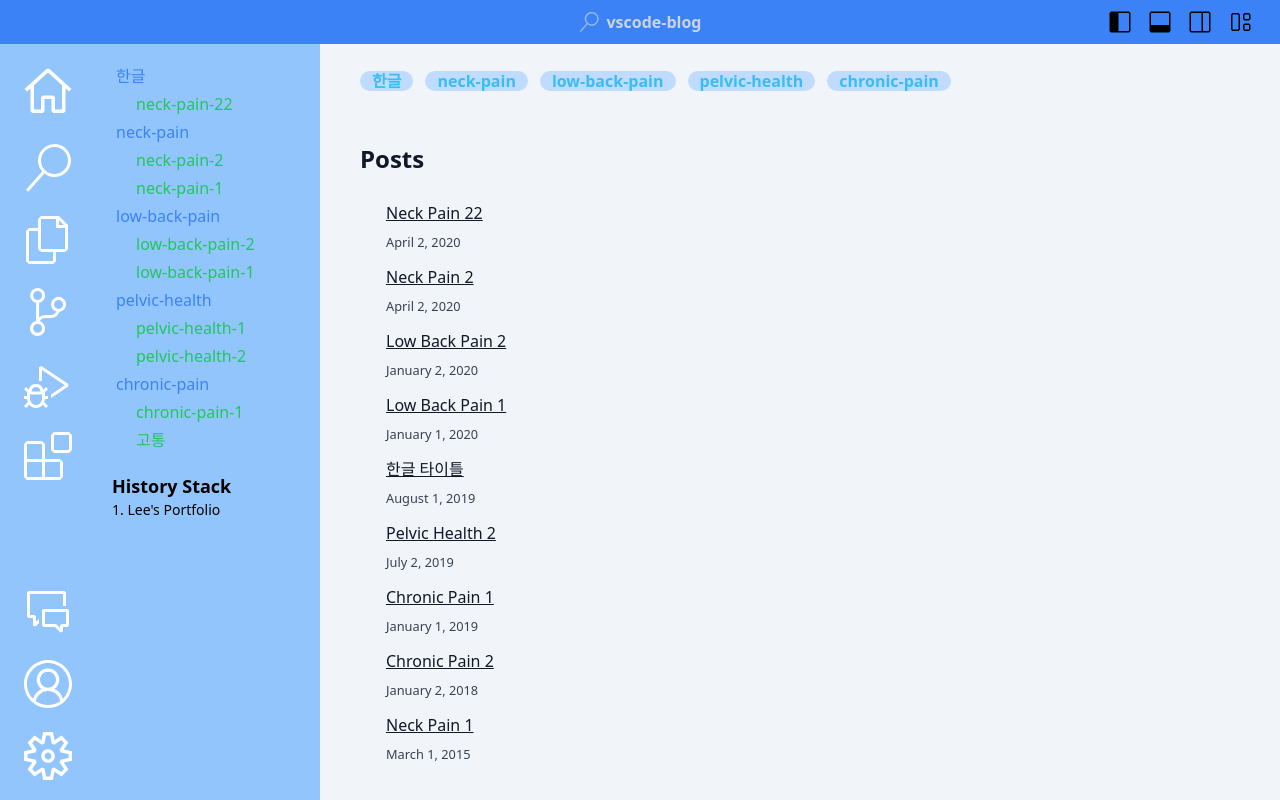
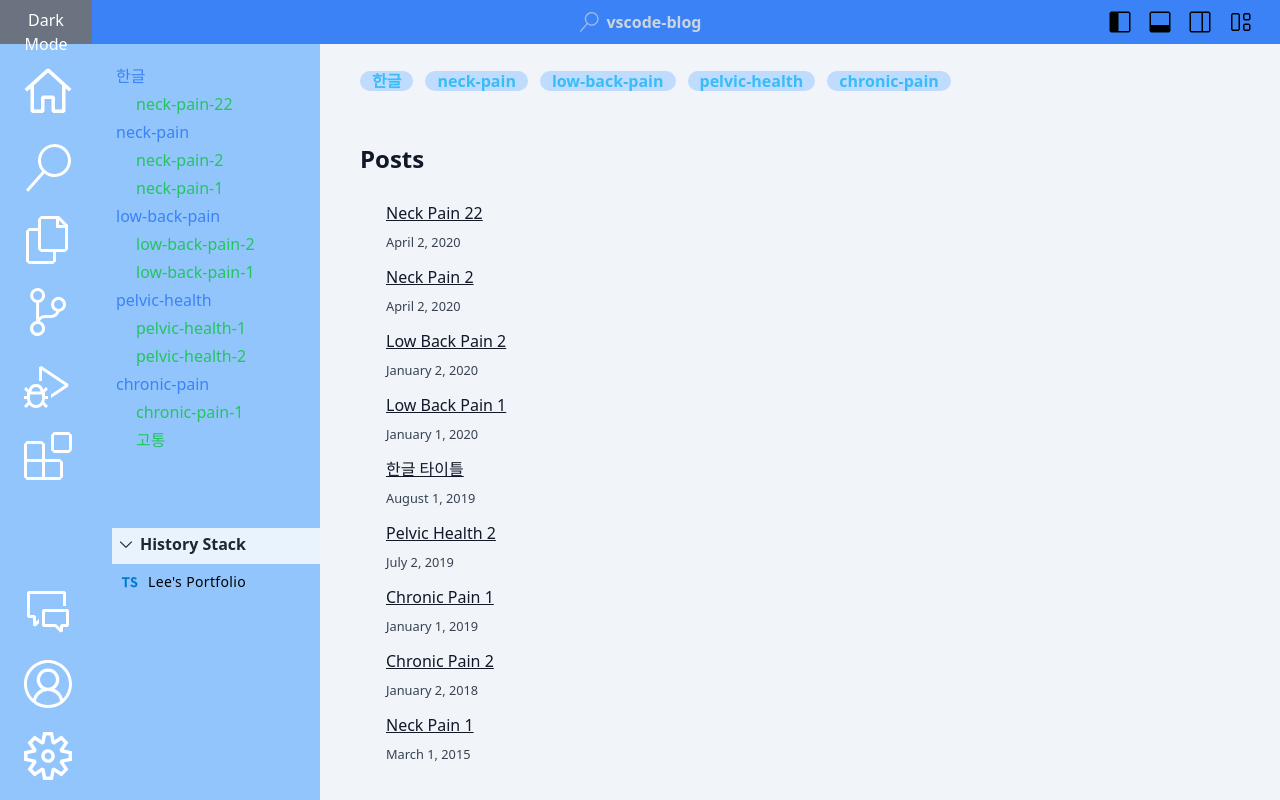
Before and after one commit to matty255/portraits, a Next.js app: page / in a window 1280 px wide. Built offline with nearby package versions, Linux system fonts and the light colour scheme.

Commit message:
feat: 히스토리 스택과 다크모드 추가

```diff
--- a/next.config.js
+++ b/next.config.js
@@ -1,4 +1,12 @@
 /** @type {import('next').NextConfig} */
-const nextConfig = {};
+const nextConfig = {
+  webpack: (config) => {
+    config.module.rules.push({
+      test: /\.svg$/,
+      use: ["@svgr/webpack"],
+    });
+    return config;
+  },
+};
 
 module.exports = nextConfig;
--- a/package.json
+++ b/package.json
@@ -9,6 +9,7 @@
     "lint": "next lint"
   },
   "dependencies": {
+    "@svgr/webpack": "^8.1.0",
     "date-fns": "^2.30.0",
     "framer-motion": "^10.16.4",
     "gray-matter": "^4.0.3",
--- a/src/common/Chip.tsx
+++ b/src/common/Chip.tsx
@@ -2,10 +2,9 @@ import { Size } from "@/types/common";
 
 import React, { HTMLAttributes } from "react";
 
-interface ChipProps {
+interface ChipProps extends HTMLAttributes<HTMLDivElement> {
   color?: string;
   content: string;
-  onClick?: () => void;
   size?: Size;
 }
 
--- /dev/null
+++ b/src/components/AddOns/DarkModeToggle.tsx
@@ -0,0 +1,21 @@
+// DarkModeToggle.tsx
+import React from "react";
+import { useRecoilState } from "recoil";
+import { darkModeState } from "../../../store/darkModeState"; // 상대 경로에 따라 변경해야 할 수 있습니다.
+
+const DarkModeToggle: React.FC = () => {
+  const [darkMode, setDarkMode] = useRecoilState(darkModeState); // Recoil 상태 사용
+
+  return (
+    <button
+      className={
+        darkMode ? "bg-blue-500 text-white p-2" : "bg-gray-500 text-white p-2"
+      }
+      onClick={() => setDarkMode(!darkMode)} // 상태 토글
+    >
+      {darkMode ? "Light Mode" : "Dark Mode"}
+    </button>
+  );
+};
+
+export default DarkModeToggle;
--- a/src/components/AddOns/HistoryBox.tsx
+++ b/src/components/AddOns/HistoryBox.tsx
@@ -1,7 +1,9 @@
 import { useEffect, useState } from "react";
 import { useRouter } from "next/router";
 import Link from "next/link";
-
+import { motion, AnimatePresence } from "framer-motion";
+import { VscChevronRight, VscChevronDown } from "react-icons/vsc";
+import TSIcon from "../../../public/typescript-svgrepo-com.svg";
 interface HistoryItem {
   path: string;
   title: string;
@@ -9,6 +11,8 @@ interface HistoryItem {
 
 const HistoryComponent = () => {
   const [historyStack, setHistoryStack] = useState<HistoryItem[]>([]);
+  const [isOpen, setIsOpen] = useState(true);
+  const [initialRender, setInitialRender] = useState(true);
   const router = useRouter();
 
   useEffect(() => {
@@ -16,21 +20,23 @@ const HistoryComponent = () => {
     if (savedHistory) {
       setHistoryStack(JSON.parse(savedHistory));
     }
+    setInitialRender(false);
   }, []);
 
   useEffect(() => {
     const handleRouteChange = (url: string) => {
+      const title = document.title || "Untitled";
+      if (title === "Untitled" || !url) return;
+
       const newHistoryItem: HistoryItem = {
         path: url,
-        title: document.title || "Untitled",
+        title: title,
       };
 
       setHistoryStack((prevState) => {
-        // 마지막 아이템의 path와 새로운 아이템의 path를 비교
         const lastItem = prevState[prevState.length - 1];
         if (lastItem && lastItem.path === newHistoryItem.path) {
-          //   console.log("이미 있음");
-          return prevState; // 상태 변경 없이 현재 상태 반환
+          return prevState;
         }
 
         const newState = [...prevState, newHistoryItem].slice(-10);
@@ -39,7 +45,6 @@ const HistoryComponent = () => {
       });
     };
 
-    // 현재 경로를 처음에 한 번만 추가
     handleRouteChange(router.asPath);
 
     router.events.on("routeChangeComplete", handleRouteChange);
@@ -50,20 +55,49 @@ const HistoryComponent = () => {
   }, [router]);
 
   return (
-    <div className="p-4">
-      <h2 className="text-lg font-bold">History Stack</h2>
-      <ul className="list-decimal list-inside">
+    <div className="p-4 relative w-full ">
+      <motion.div
+        initial={initialRender ? {} : { height: 0 }}
+        animate={{ height: isOpen ? "15rem" : 0 }}
+        exit={{ height: 0 }}
+        transition={{ duration: 0.3 }}
+        className="absolute bottom-full z-10 bg-transparent h-60 "
+      >
+        <div className="p-1 font-bold cursor-pointer mb-2 bg-white dark:bg-slate-600 opacity-80 dark:text-slate-100 w-52">
+          <h3
+            onClick={() => setIsOpen(!isOpen)}
+            className="inline-flex items-center text-base "
+          >
+            <motion.div
+              animate={{ rotate: isOpen ? 0 : -90 }}
+              transition={{ duration: 0.4 }}
+              style={{ originX: 0.4, originY: 0.5 }}
+            >
+              <VscChevronDown className="w-5 h-5 mr-1" />
+            </motion.div>
+            History Stack
+          </h3>
+        </div>
+        <ul className="list-inside pl-2">
           {historyStack
             .slice()
             .reverse()
             .map((item, index) => (
-            <li key={index} className="text-sm">
-              <Link href={item.path || "/"}>
+              <li
+                key={index}
+                className="text-sm tracking-wide hover:underline leading-5"
+              >
+                <Link
+                  href={item.path || "/"}
+                  className="inline-flex items-center gap-x-2"
+                >
+                  <TSIcon className="w-5 h-5" />
                   {item.title || item.path || "Untitled"}
                 </Link>
               </li>
             ))}
         </ul>
+      </motion.div>
     </div>
   );
 };
--- a/src/components/Bars/SideBar.tsx
+++ b/src/components/Bars/SideBar.tsx
@@ -115,7 +115,7 @@ export default function SideBar({
           </div>
         </div>
         {isShown && (
-          <div className="pt-16 w-full h-full transition">
+          <div className="pt-16 w-full h-full transition flex flex-col justify-between">
             {category === "search" && <Search />}
             {category === "folder" && <FolderTree />}
             <HistoryComponent />
--- a/src/components/Bars/TitleBar.tsx
+++ b/src/components/Bars/TitleBar.tsx
@@ -10,14 +10,9 @@ import useMediaQuery from "../../hooks/useMediaquery";
 
 import useToggle from "../../hooks/useToggle";
 import Link from "next/link";
+import DarkModeToggle from "../AddOns/DarkModeToggle";
 
-export default function TitleBar({
-  home,
-  toggleDarkMode,
-}: {
-  home: boolean;
-  toggleDarkMode: () => void;
-}) {
+export default function TitleBar({ home }: { home: boolean }) {
   const isDesktop = useMediaQuery();
   const { isShown, toggle } = useToggle();
 
@@ -31,6 +26,7 @@ export default function TitleBar({
             <VscLayout />
           </Link>
         )} */}
+        <DarkModeToggle />
         <div
           onClick={!isShown ? toggle : () => {}}
           className="group relative items-center cursor-pointer p-1 w-full md:w-1/2 rounded-md col-start-3 col-end-11 dark:hover:bg-slate-900 hover:bg-blue-300  dark:bg-slate-800 flex justify-center content-center m-auto font-semibold"
@@ -45,7 +41,6 @@ export default function TitleBar({
           {isDesktop && (
             <>
               <VscLayoutSidebarLeft
-                onClick={toggleDarkMode}
                 className="w-6 h-6  dark:text-white"
                 aria-hidden="true"
               />
--- a/src/layout/index.tsx
+++ b/src/layout/index.tsx
@@ -1,11 +1,21 @@
-import React, { useState } from "react";
+import React, { useEffect, useState } from "react";
 import Head from "next/head";
 
 import { LayoutProps } from "../types/common";
 import dynamic from "next/dynamic";
+import { useRecoilState } from "recoil";
+import { darkModeState } from "../../store/darkModeState";
 
 export default function Layout({ children, home }: LayoutProps) {
+  useEffect(() => {
+    const userPrefersDark = window.matchMedia(
+      "(prefers-color-scheme: dark)"
+    ).matches;
+    setDarkMode(userPrefersDark);
+  }, []);
+
   const [sidebarOpen, setSidebarOpen] = useState(true);
+  const [darkMode, setDarkMode] = useRecoilState(darkModeState); // Recoil 상태 사용
   const TitleBar = dynamic(() => import("../components/Bars/TitleBar"), {
     ssr: false,
   });
@@ -15,7 +25,7 @@ export default function Layout({ children, home }: LayoutProps) {
   });
 
   return (
-    <div className={`h-screen fixed w-full ${sidebarOpen ? "dark" : ""}`}>
+    <div className={`h-screen fixed w-full ${darkMode ? "dark" : ""}`}>
       <Head>
         <link rel="icon" href="/favicon.ico" />
       </Head>
@@ -24,20 +34,15 @@ export default function Layout({ children, home }: LayoutProps) {
         <SideBar isShown={sidebarOpen} toggle={setSidebarOpen} />
       </div>
 
-      {/* Main Layout */}
       <div
         className={`scrollbar-hide h-screen w-full overflow-scroll transition-all duration-300 ${
           sidebarOpen ? "md:ml-80" : "md:ml-24"
         }`}
       >
         <header>
-          <TitleBar home={home} toggleDarkMode={() => {}} />
-          {/* Add a button to toggle the sidebar */}
+          <TitleBar home={home} />
         </header>
-        <main
-          className="p-10 min-h-screen bg-slate-100 dark:bg-slate-700
-"
-        >
+        <main className="p-10 min-h-screen bg-slate-100 dark:bg-slate-700">
           {children}
         </main>
       </div>
--- a/src/pages/graph/index.tsx
+++ b/src/pages/graph/index.tsx
@@ -12,11 +12,11 @@ interface TimelineProps {
 }
 export default function Graph() {
   const items = [
-    { date: "2022-02-02", text: "더플랑주식회사 입사", iconType: "test" },
-    { date: "2022-02-02", text: "수성대학교 졸업", iconType: "test" },
+    { date: "2022-02-02", text: "회사 입사", iconType: "test" },
+    { date: "2022-02-02", text: "대학교 졸업", iconType: "test" },
     {
       date: "2022-02-02",
-      text: "청담정보통신고등학교 졸업",
+      text: "고등학교 졸업",
       iconType: "test",
     },
     { date: "2022-02-02", text: "test", iconType: "test" },
--- /dev/null
+++ b/store/darkModeState.ts
@@ -0,0 +1,7 @@
+// recoilState.ts
+import { atom } from "recoil";
+
+export const darkModeState = atom({
+  key: "darkModeState",
+  default: false,
+});
--- a/tailwind.config.ts
+++ b/tailwind.config.ts
@@ -1,6 +1,7 @@
 import type { Config } from "tailwindcss";
 
 const config: Config = {
+  darkMode: "class",
   content: [
     "./src/pages/**/*.{js,ts,jsx,tsx,mdx}",
     "./src/common/**/*.{js,ts,jsx,tsx,mdx}",
```
Also changed, not shown: public/typescript-svgrepo-com.svg (added), 1 other file (tests, documents, lock files or other folders). Lines whose indentation alone changed are shown as unchanged.
